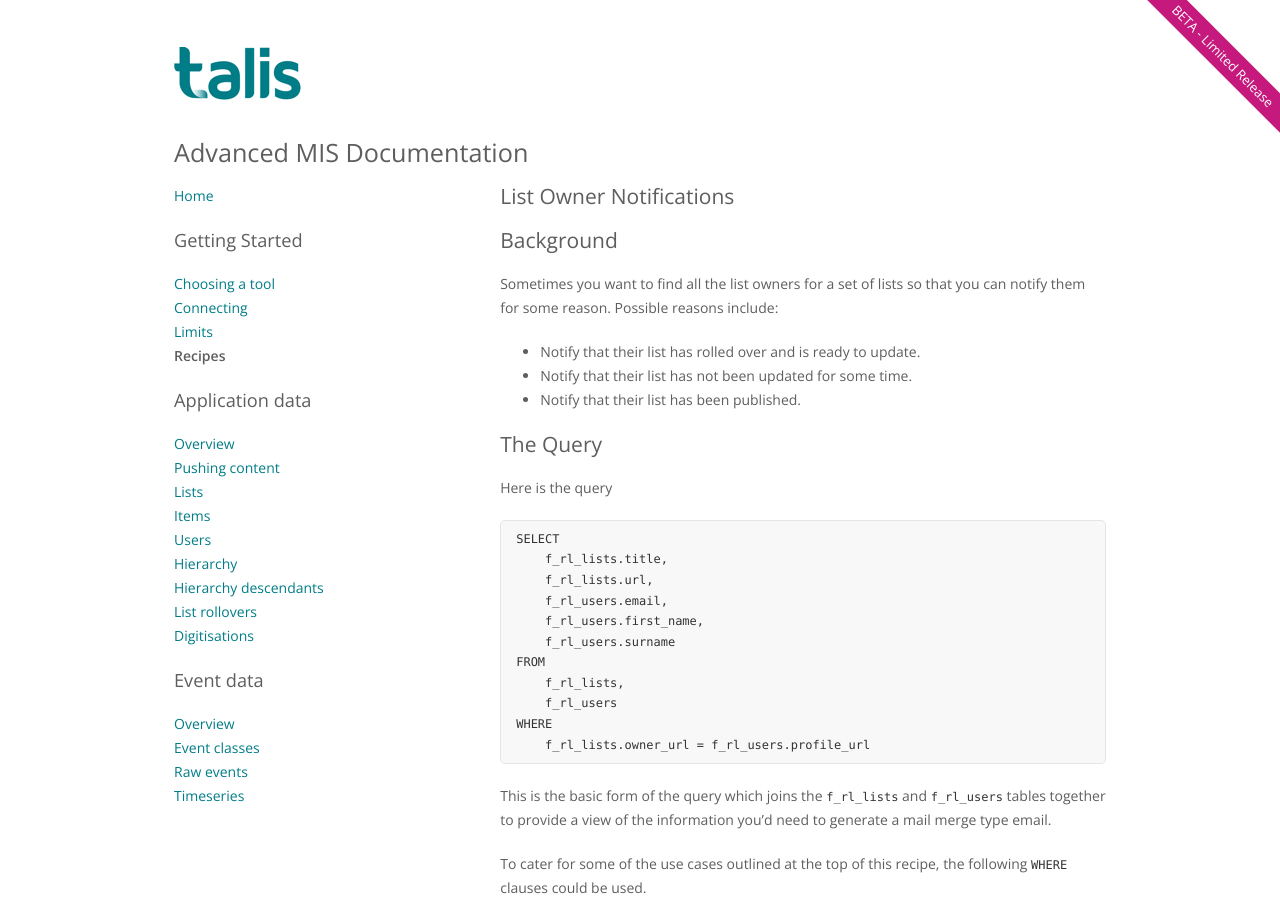
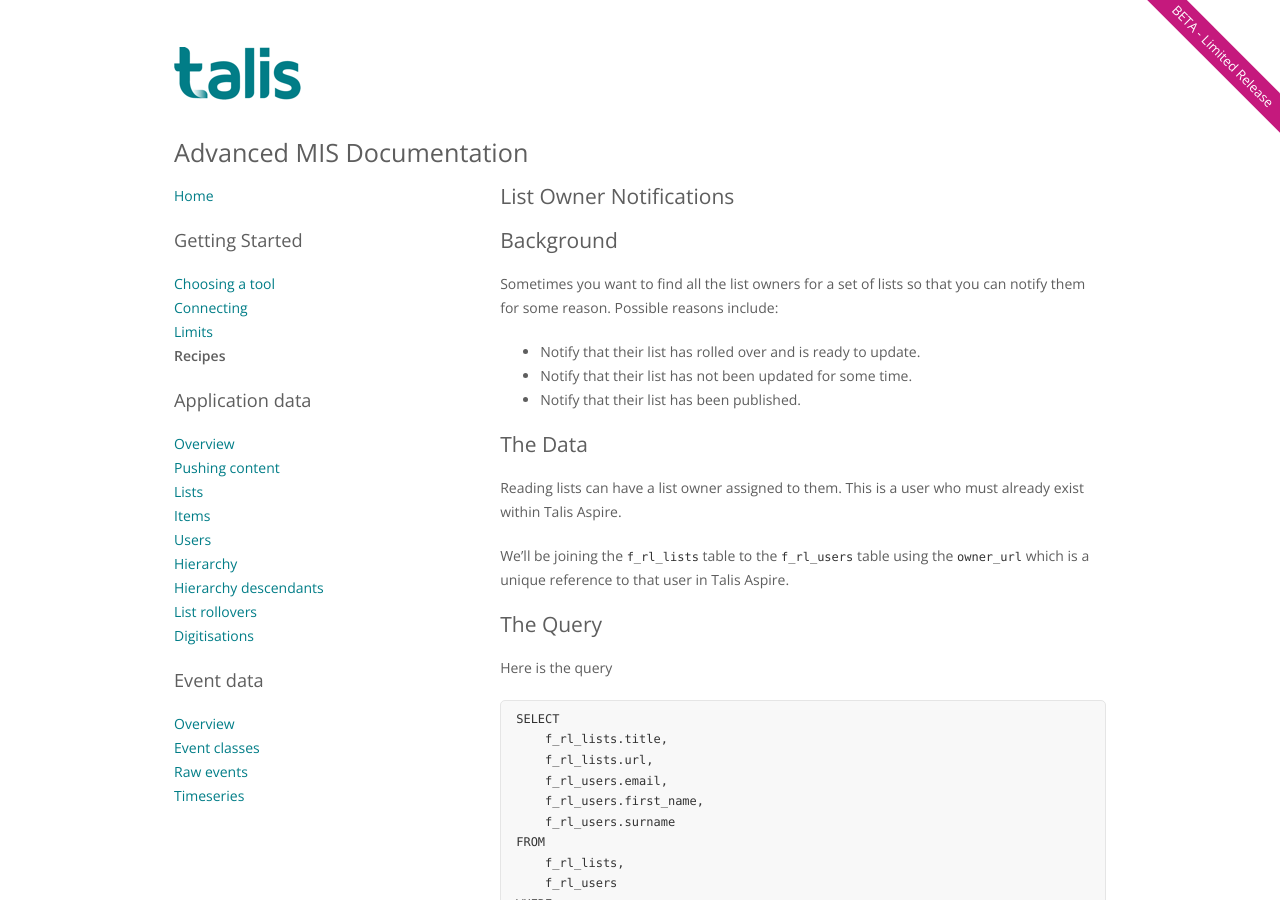
Before and after one commit to techfromsage/advanced-mis, a Jekyll site: the page built from _recipes/list-owner-notifications.md, in a window 1280 px wide and 900 px high. Built offline with Jekyll 4.4.1, drawn with Linux system fonts in a browser that asks for light colours; some of the changed text lies outside the part shown.

Commit message:
Final tweaks

```diff
--- a/_recipes/list-owner-notifications.md
+++ b/_recipes/list-owner-notifications.md
@@ -13,6 +13,12 @@ Sometimes you want to find all the list owners for a set of lists so that you ca
 * Notify that their list has rolled over and is ready to update.
 * Notify that their list has not been updated for some time.
 * Notify that their list has been published.
+
+## The Data
+
+Reading lists can have a list owner assigned to them. This is a user who must already exist within Talis Aspire.
+
+We'll be joining the `f_rl_lists` table to the `f_rl_users` table using the `owner_url` which is a unique reference to that user in Talis Aspire.
 
 ## The Query
 
@@ -114,3 +121,8 @@ Take the output of these queries and use them to build an email in a tool that a
 * Send the email output to an email service for delivery.
 
 Exactly which tools that you choose to use will vary according to those you are comfortable with. If you are interested in doing this it might be worth asking the Talis Developer Community, or [raising a support ticket](https://support.talis.com).
+
+Here are some links to ways to do this sort of thing in popular tools.
+
+* In Power BI you can [subscribe to reports](https://docs.microsoft.com/en-us/power-bi/service-report-subscribe)
+* In Tableau, you can also [scheudle and subscribe to reports](https://www.tableau.com/learn/tutorials/on-demand/understanding-schedules-and-subscriptions)
```
Also changed, not shown: other parts of _recipes/list-owner-notifications.md (+1 -0 lines).
